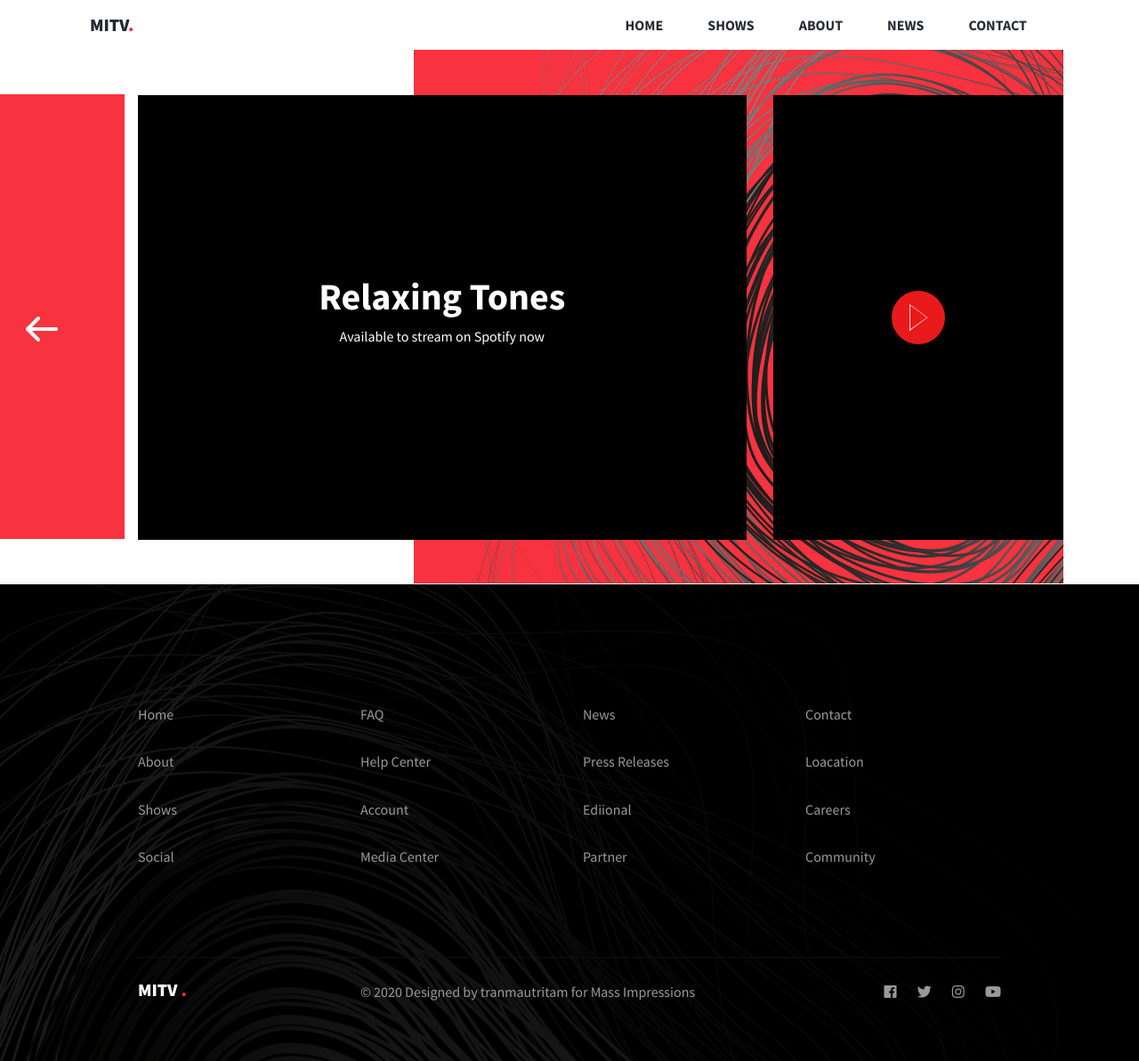
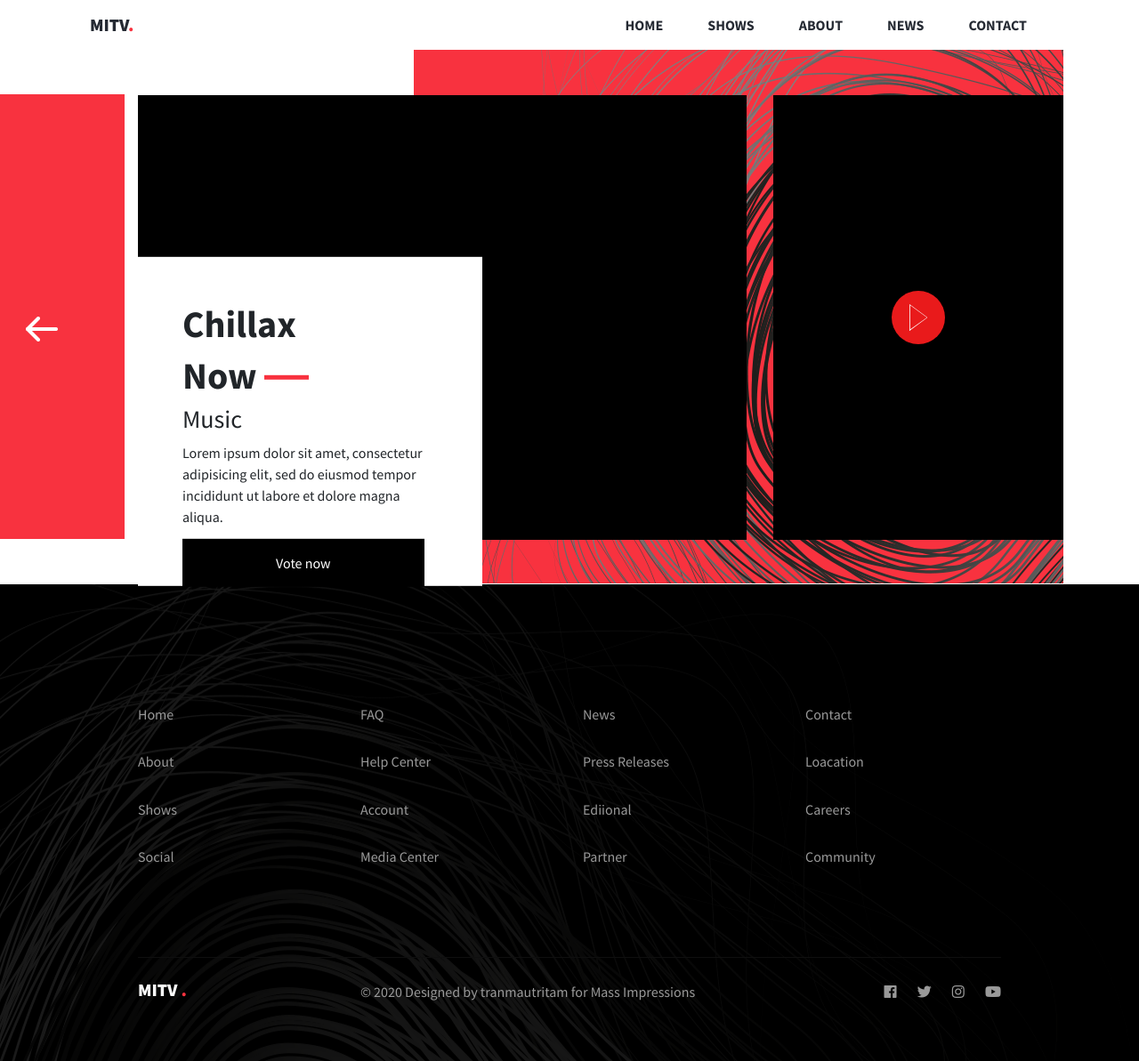
Before and after one commit to AmjadRathod/mitv, a Jekyll site: the page built from news.html, in a window 1280 px wide. Shown: the whole page at 89% size. Built offline with Jekyll 4.4.1, drawn with Linux system fonts in a browser that asks for light colours; nearby versions of some CDN libraries.

Commit message:
comp news carousel

```diff
--- a/_includes/carousel/news_carousel.html
+++ b/_includes/carousel/news_carousel.html
@@ -29,9 +29,23 @@
           <div class="row">
             <div class="col-8">
               <div class="slide_part1">
-                <div class="slide_title mi_center">
-                  <h1>Relaxing Tones</h1>
-                  <p>Available to stream on Spotify now</p>
+                <div class="row">
+                  <div class="col-sm-7">
+                    <div class="wrapper">
+                      <div class="home_content">
+                        <h1 class="hero1_title">Chillax</h1>
+                        <h1 class="hero1_title">Now <span></span> </h1>
+                        <h3>Music</h3>
+                        <p>Lorem ipsum dolor sit amet, consectetur adipisicing elit, sed do eiusmod tempor incididunt ut labore et dolore magna aliqua.</p>
+                      </div>
+                      <div class="">
+                        <a href="#" class="home_btn">Vote now</a>
+                      </div>
+                    </div>
+                  </div>
+                  <div class="col-sm-5">
+
+                  </div>
                 </div>
               </div>
             </div>
--- a/_sass/fatahdigital/components/slider.scss
+++ b/_sass/fatahdigital/components/slider.scss
@@ -59,6 +59,24 @@
     border-color: transparent;
   }
   .slide {
+    .slide_part1{
+      .wrapper {
+        padding: 50px;
+        background-color: $white_color;
+        position: relative;
+        top: 99%;
+        transform: translateY(-50%);
+      }
+      .hero1_title {
+        font-size: 42px;
+      }
+      .home_btn {
+        padding: 15px 105px;
+        position: absolute;
+        margin-top: -3px;
+        background: $black_color;
+      }
+    }
     .slide_part2 {
       background-color: $black_color;
     }
```
